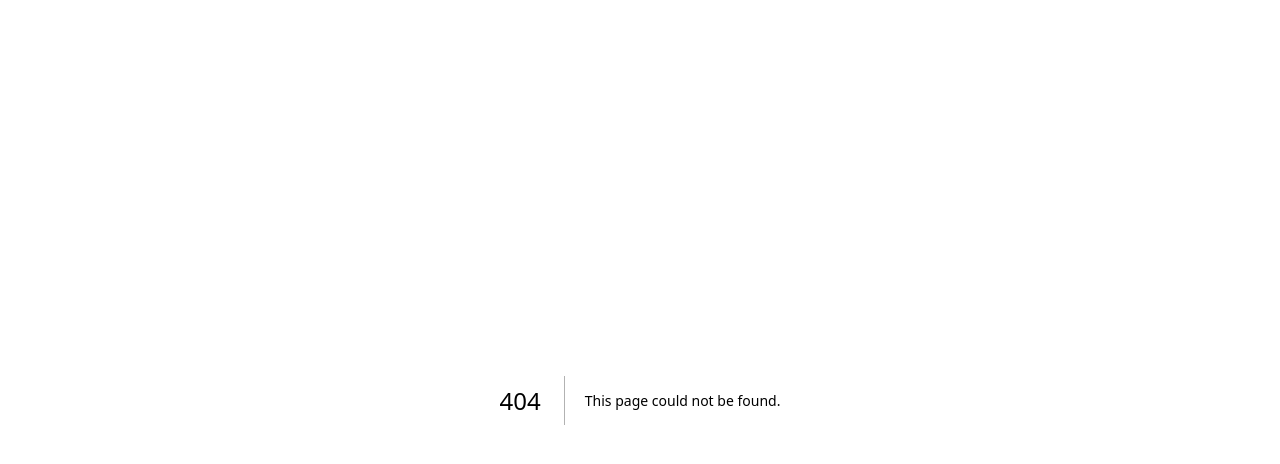
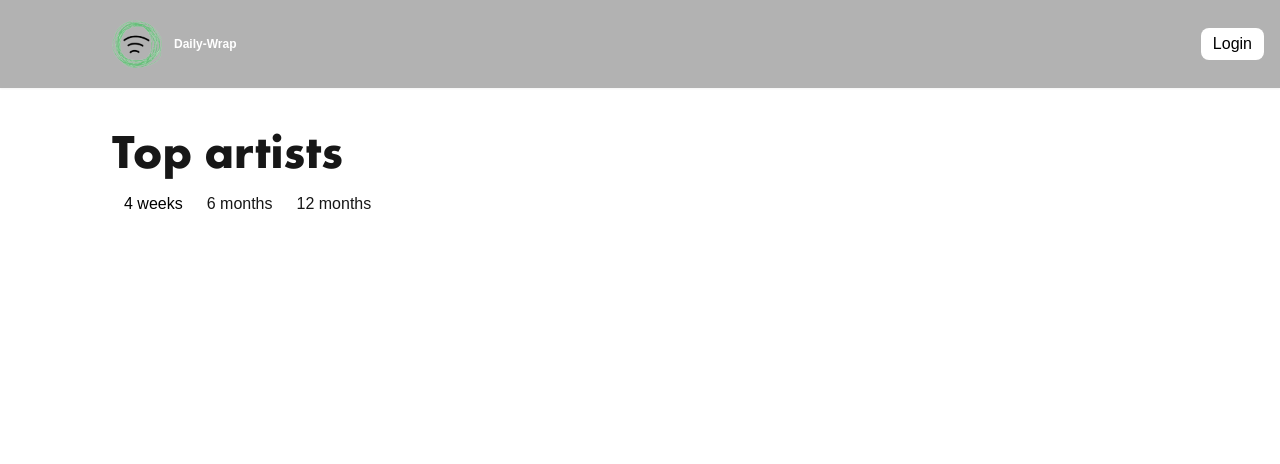
Before and after one commit to nyakondaanesu/daily-wrapped, a Next.js app in the folder my-app/: page /top-artists in a window 1280 px wide. Before the commit this address had no page. Shown: the top 464 px of the page. Built offline with nearby package versions, Linux system fonts and the light colour scheme.

Commit message:
top-artist page navbar and title

```diff
--- a/my-app/app/home/top-artist/page.tsx
+++ /dev/null
@@ -1,11 +0,0 @@
-const page = () => {
-  return (
-    <>
-      <div className="min-h-screen flex items-center justify-center bg-gray-800 text-white">
-        hey1101
-      </div>
-    </>
-  );
-};
-
-export default page;
--- /dev/null
+++ b/my-app/app/top-artists/_components/navbar.tsx
@@ -0,0 +1,27 @@
+const Navbar = () => {
+  return (
+    <>
+      <header className="flex justify-between items-center mx-auto bg-black/30 backdrop-blur-sm shadow-sm z-50 ">
+        <div className="flex items-center my-5 mx-5 md:mx-28">
+          <span
+            className="flex justify-center items-center space-x-3"
+            id="logo"
+          >
+            <img src="/spotifylogo.png" width={50} alt="" />
+            <label htmlFor="logo" className="text-white text-xs font-bold">
+              Daily-Wrap
+            </label>
+          </span>
+        </div>
+
+        <div className="flex items-center justify-center mr-4">
+          <button className="bg-white rounded-lg text-black p-1 px-3">
+            Login
+          </button>
+        </div>
+      </header>
+    </>
+  );
+};
+
+export default Navbar;
--- /dev/null
+++ b/my-app/app/top-artists/page.tsx
@@ -0,0 +1,23 @@
+import Navbar from "./_components/navbar";
+
+const TopArtistPage = () => {
+  return (
+    <>
+      <Navbar></Navbar>
+      <main>
+        <h1 className="font-futura mx-5 text-5xl md:mx-28 mt-10">
+          Top artists
+        </h1>
+        <div className="flex mx-5 md:mx-28 mt-4">
+          <button className="rounded-md px-3 bg-white text-black">
+            4 weeks
+          </button>
+          <button className="rounded-lg px-3">6 months</button>
+          <button className="rounded-lg px-3 ">12 months</button>
+        </div>
+      </main>
+    </>
+  );
+};
+
+export default TopArtistPage;
```
